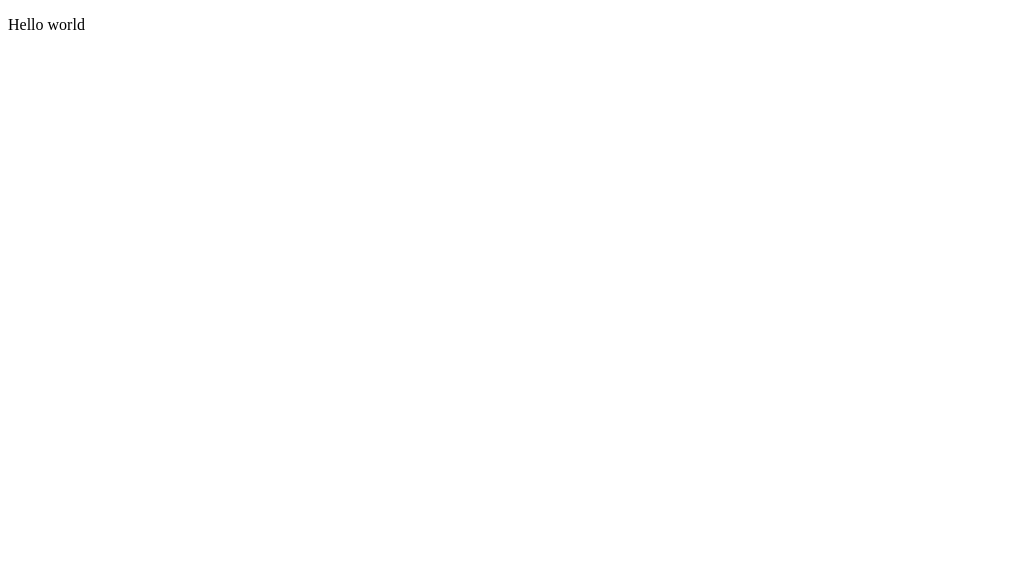
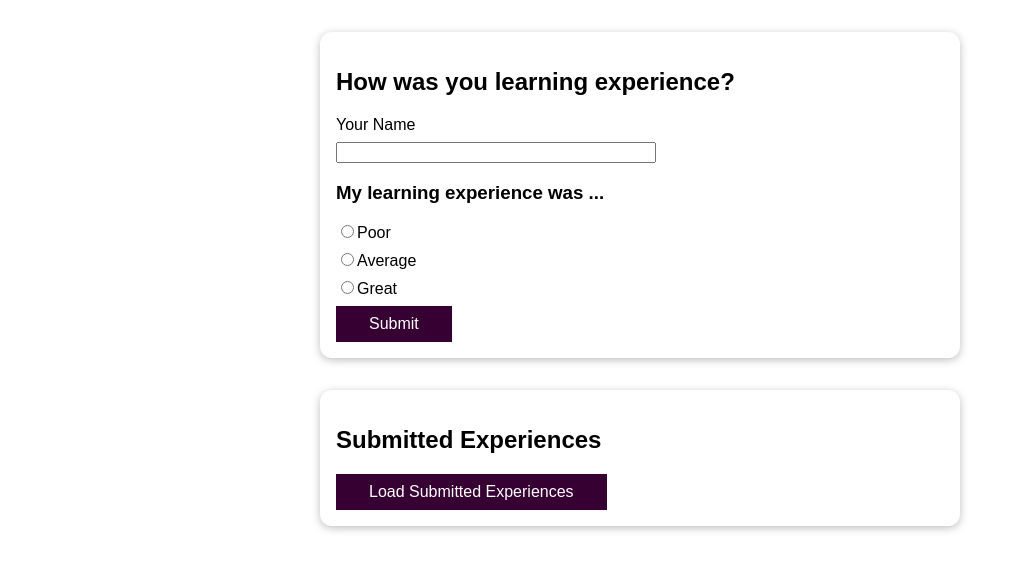
Before and after one commit to geek-sajjad/vue-academind, a Vue app: page / in a window 1280 px wide. Shown: the top 570 px of the page, without its empty margins (0-1018 px from the left). Built offline with nearby package versions, Linux system fonts and the light colour scheme.

Commit message:
init project

```diff
--- a/src/App.vue
+++ b/src/App.vue
@@ -1,3 +1,46 @@
 <template>
-  <p>Hello world</p>
+  <learning-survey @survey-submit="storeSurvey"></learning-survey>
+  <user-experiences :results="savedSurveyResults"></user-experiences>
 </template>
+
+<script>
+import LearningSurvey from './components/survey/LearningSurvey.vue';
+import UserExperiences from './components/survey/UserExperiences.vue';
+
+export default {
+  components: {
+    LearningSurvey,
+    UserExperiences,
+  },
+  data() {
+    return {
+      savedSurveyResults: [],
+    };
+  },
+  methods: {
+    storeSurvey(surveyData) {
+      const surveyResult = {
+        name: surveyData.userName,
+        rating: surveyData.rating,
+        id: new Date().toISOString(),
+      };
+      this.savedSurveyResults.push(surveyResult);
+      console.log(surveyResult);
+    },
+  },
+};
+</script>
+
+<style>
+* {
+  box-sizing: border-box;
+}
+
+html {
+  font-family: sans-serif;
+}
+
+body {
+  margin: 0;
+}
+</style>
--- /dev/null
+++ b/src/components/UI/BaseButton.vue
@@ -0,0 +1,22 @@
+<template>
+  <button>
+    <slot></slot>
+  </button>
+</template>
+
+<style scoped>
+button {
+  font: inherit;
+  border: 1px solid #360032;
+  background-color: #360032;
+  color: white;
+  padding: 0.5rem 2rem;
+  cursor: pointer;
+}
+
+button:hover,
+button:active {
+  background-color: #5c0556;
+  border-color: #5c0556;
+}
+</style>
--- /dev/null
+++ b/src/components/UI/BaseCard.vue
@@ -0,0 +1,15 @@
+<template>
+  <div>
+    <slot></slot>
+  </div>
+</template>
+
+<style scoped>
+div {
+  margin: 2rem auto;
+  max-width: 40rem;
+  padding: 1rem;
+  border-radius: 12px;
+  box-shadow: 0 2px 8px rgba(0, 0, 0, 0.26);
+}
+</style>
--- /dev/null
+++ b/src/components/survey/LearningSurvey.vue
@@ -0,0 +1,80 @@
+<template>
+  <section>
+    <base-card>
+      <h2>How was you learning experience?</h2>
+      <form @submit.prevent="submitSurvey">
+        <div class="form-control">
+          <label for="name">Your Name</label>
+          <input type="text" id="name" name="name" v-model.trim="enteredName" />
+        </div>
+        <h3>My learning experience was ...</h3>
+        <div class="form-control">
+          <input type="radio" id="rating-poor" value="poor" name="rating" v-model="chosenRating" />
+          <label for="rating-poor">Poor</label>
+        </div>
+        <div class="form-control">
+          <input
+            type="radio"
+            id="rating-average"
+            value="average"
+            name="rating"
+            v-model="chosenRating"
+          />
+          <label for="rating-average">Average</label>
+        </div>
+        <div class="form-control">
+          <input type="radio" id="rating-great" value="great" name="rating" v-model="chosenRating" />
+          <label for="rating-great">Great</label>
+        </div>
+        <p
+          v-if="invalidInput"
+        >One or more input fields are invalid. Please check your provided data.</p>
+        <div>
+          <base-button>Submit</base-button>
+        </div>
+      </form>
+    </base-card>
+  </section>
+</template>
+
+<script>
+export default {
+  data() {
+    return {
+      enteredName: '',
+      chosenRating: null,
+      invalidInput: false,
+    };
+  },
+  emits: ['survey-submit'],
+  methods: {
+    submitSurvey() {
+      if (this.enteredName === '' || !this.chosenRating) {
+        this.invalidInput = true;
+        return;
+      }
+      this.invalidInput = false;
+
+      this.$emit('survey-submit', {
+        userName: this.enteredName,
+        rating: this.chosenRating,
+      });
+
+      this.enteredName = '';
+      this.chosenRating = null;
+    },
+  },
+};
+</script>
+
+<style scoped>
+.form-control {
+  margin: 0.5rem 0;
+}
+
+input[type='text'] {
+  display: block;
+  width: 20rem;
+  margin-top: 0.5rem;
+}
+</style>
--- /dev/null
+++ b/src/components/survey/SurveyResult.vue
@@ -0,0 +1,49 @@
+<template>
+  <li>
+    <p>
+      <span class="highlight">{{ name }}</span> rated the learning experience
+      <span :class="ratingClass">{{ rating }}</span>.
+    </p>
+  </li>
+</template>
+
+<script>
+export default {
+  props: ['name', 'rating'],
+  computed: {
+    ratingClass() {
+      return 'highlight rating--' + this.rating;
+    },
+  },
+};
+</script>
+
+<style scoped>
+li {
+  margin: 1rem 0;
+  border: 1px solid #ccc;
+  padding: 1rem;
+}
+
+h3,
+p {
+  font-size: 1rem;
+  margin: 0.5rem 0;
+}
+
+.highlight {
+  font-weight: bold;
+}
+
+.rating--poor {
+  color: #b80056;
+}
+
+.rating--average {
+  color: #330075;
+}
+
+.rating--great {
+  color: #008327;
+}
+</style>
--- /dev/null
+++ b/src/components/survey/UserExperiences.vue
@@ -0,0 +1,37 @@
+<template>
+  <section>
+    <base-card>
+      <h2>Submitted Experiences</h2>
+      <div>
+        <base-button>Load Submitted Experiences</base-button>
+      </div>
+      <ul>
+        <survey-result
+          v-for="result in results"
+          :key="result.id"
+          :name="result.name"
+          :rating="result.rating"
+        ></survey-result>
+      </ul>
+    </base-card>
+  </section>
+</template>
+
+<script>
+import SurveyResult from './SurveyResult.vue';
+
+export default {
+  props: ['results'],
+  components: {
+    SurveyResult,
+  },
+};
+</script>
+
+<style scoped>
+ul {
+  list-style: none;
+  margin: 0;
+  padding: 0;
+}
+</style>
```
Also changed, not shown: src/main.js (+7 -0 lines).
